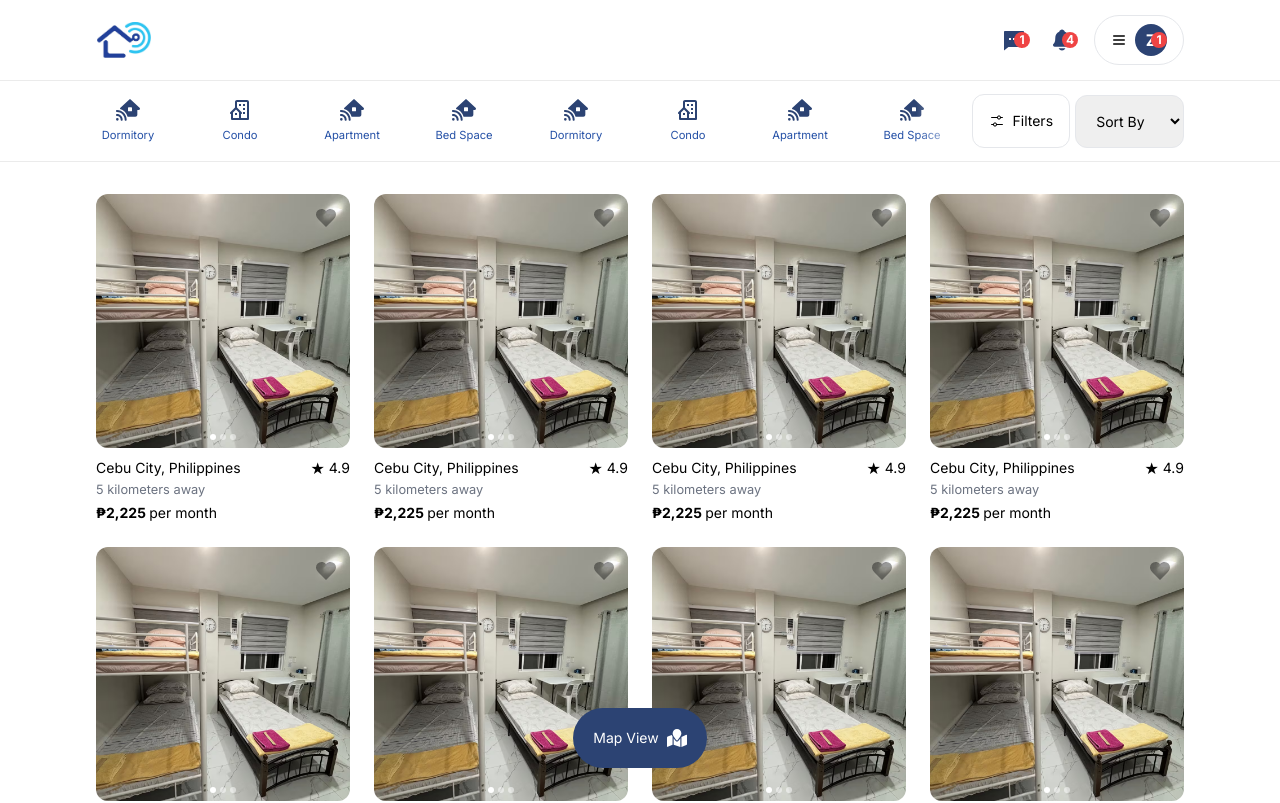
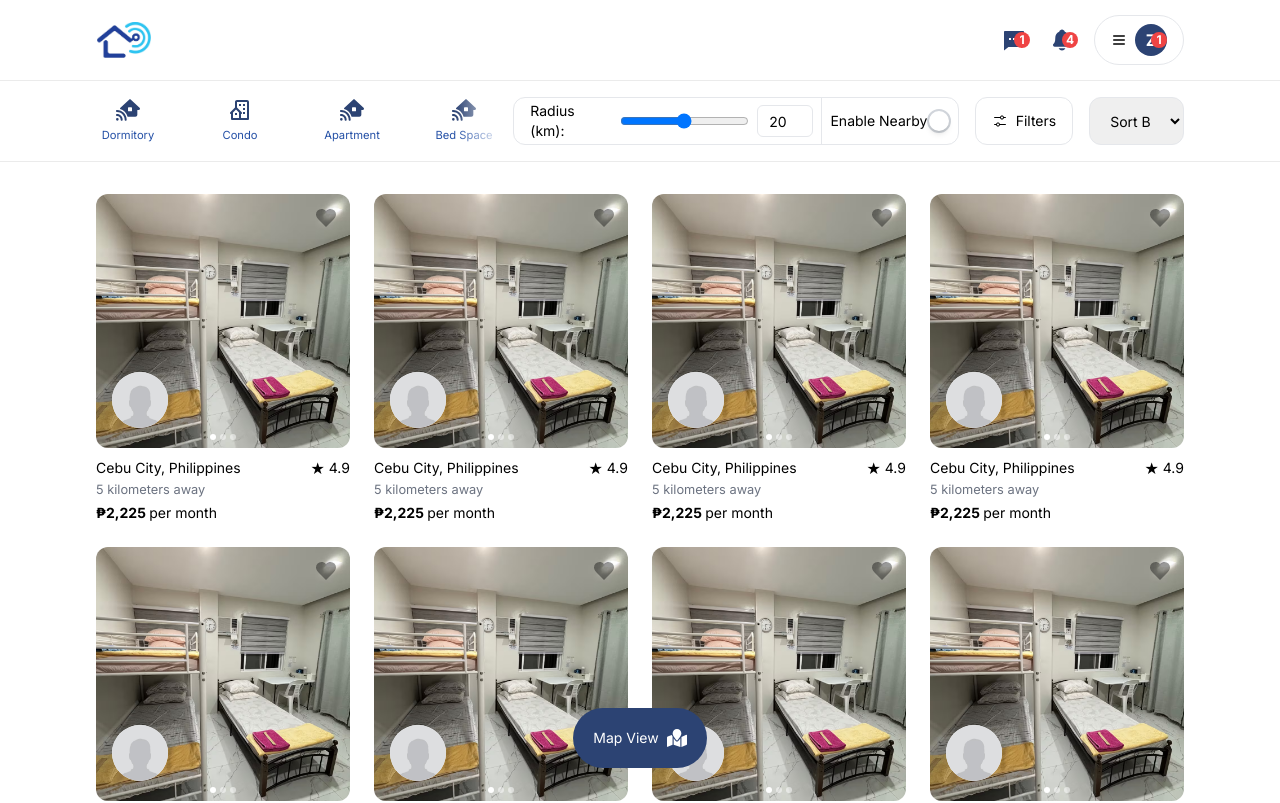
Before and after one commit to Rhixin/RoomRadarWeb, a Next.js app: page /home in a window 1280 px wide. Shown: the top 803 px of the page. Built offline with nearby package versions, Linux system fonts and the light colour scheme.

Commit message:
Added hover details for landlord in listing card

```diff
--- a/components/listingCard/listingCard.tsx
+++ b/components/listingCard/listingCard.tsx
@@ -2,7 +2,7 @@
 import React, { useState } from "react";
 import Image from "next/image";
 import { Heart, ChevronLeft, ChevronRight } from "lucide-react";
-
+import "./listingcard.css";
 const ListingCard = ({
   location,
   distance,
@@ -13,6 +13,7 @@ const ListingCard = ({
   owner,
 }) => {
   const [currentImageIndex, setCurrentImageIndex] = useState(0);
+  const [showDetails, setShowDetails] = useState(false);
 
   const nextImage = (e) => {
     e.stopPropagation();
@@ -25,7 +26,8 @@ const ListingCard = ({
   };
 
   return (
-    <div className="relative group cursor-pointer">
+    <div className="group">
+      <div className="relative cursor-pointer">
         <div className="w-full aspect-square rounded-xl overflow-hidden relative">
           <Image
             src={images[currentImageIndex]}
@@ -33,7 +35,30 @@ const ListingCard = ({
             fill
             className="object-cover w-full h-full group-hover:scale-110 transition"
           />
+          s{/* Lanlord Holder */}
+          <div
+            className={`absolute left-4 top-[70%] flex flex-row  bg-white rounded-full landlord-holder ${
+              showDetails ? "landlord-expand" : ""
+            }`}
+          >
+            <img
+              className="w-14 h-14 rounded-full cursor-pointer"
+              src="/images/landlord_placeholder.jpg"
+              alt="profile"
+              onMouseEnter={() => setShowDetails(true)}
+              onMouseLeave={() => setShowDetails(false)}
+            />
 
+            {/* Animated details */}
+            <div
+              className={`ml-4 mr-6 text-tertiary flex-col justify-center items-center ${
+                showDetails ? "showDetails" : "hideDetails"
+              }`}
+            >
+              <h4 className="text-[.9rem] font-semibold">Aling Merna</h4>
+              <p className="text-[.7rem] text-gray-700">📞09271935386</p>
+            </div>
+          </div>
           {/* Navigation Arrows */}
           {images.length > 1 && (
             <>
@@ -51,7 +76,6 @@ const ListingCard = ({
               </button>
             </>
           )}
-
           {/* Image Dots */}
           {images.length > 1 && (
             <div className="absolute bottom-2 left-1/2 -translate-x-1/2 flex gap-1">
@@ -68,7 +92,6 @@ const ListingCard = ({
               ))}
             </div>
           )}
-
           <button className="absolute top-3 right-3 hover:scale-110 transition">
             <Heart className="w-6 h-6  fill-black/40 stroke-[0]" />
           </button>
@@ -89,6 +112,7 @@ const ListingCard = ({
           </p>
         </div>
       </div>
+    </div>
   );
 };
 
--- /dev/null
+++ b/components/listingCard/listingcard.css
@@ -0,0 +1,48 @@
+/* Keyframe for fade-in */
+@keyframes fadeIn {
+  0% {
+    opacity: 0;
+    transform: translateY(-5px);
+  }
+  100% {
+    opacity: 1;
+    transform: translateY(0);
+  }
+}
+
+/* Keyframe for fade-out */
+@keyframes fadeOut {
+  0% {
+    opacity: 1;
+    transform: translateY(0);
+  }
+  100% {
+    opacity: 0;
+    transform: translateY(-5px);
+  }
+}
+
+/* Keyframe for fade-in */
+@keyframes goExpand {
+  0% {
+    background: transparent;
+  }
+  100% {
+    background-color: white;
+  }
+}
+
+/* Apply animations */
+.showDetails {
+  animation: fadeIn 200ms ease-in-out forwards;
+  display: flex;
+}
+
+.hideDetails {
+  animation: fadeOut 200ms ease-in-out forwards;
+  display: none;
+}
+
+.landlord-expand {
+  animation: goExpand 500ms ease-in-out forwards;
+}
--- a/components/navbar/navbar.tsx
+++ b/components/navbar/navbar.tsx
@@ -12,13 +12,20 @@ import { VscSettings } from "react-icons/vsc";
 import { MdOutlineSort } from "react-icons/md";
 import { RiMessage2Fill } from "react-icons/ri";
 import { IoNotifications } from "react-icons/io5";
+import ToggleButton from "./togglebutton";
 
 export default function Navbar() {
   const [isMenuOpen, setIsMenuOpen] = useState(false);
+  const [radius, setRadius] = useState(20);
+
+  const handleRadiusChange = (e) => {
+    setRadius(e.target.value);
+  };
 
   return (
     <nav className="bg-white sticky top-0 z-50">
       <div className="max-w-[2520px] mx-auto px-4 sm:px-24 border-b border-faded">
+        {/* Upper Navbar Section */}
         <div className="flex justify-between items-center h-16 sm:h-20">
           {/* Logo Section */}
           <div className="flex items-center gap-2">
@@ -88,10 +95,11 @@ export default function Navbar() {
         )}
       </div>
 
+      {/* Lower Navbar Section */}
       <div className="max-w-[2520px] mx-auto px-4 sm:px-24 border-b border-faded">
         <div className="flex justify-between items-center h-16 sm:h-20">
           <div
-            className="flex flex-[80%] gap-12 group"
+            className="flex flex-[40%] gap-12 group"
             id="boarding-house-types"
           >
             <button className="absolute left-2 top-1/2 -translate-y-1/2 bg-white rounded-full p-1 opacity-0 group-hover:opacity-100 hover:opacity-100 transition z-10 border-2">
@@ -201,18 +209,56 @@ export default function Navbar() {
               <p>Bed Space</p>
             </div>
           </div>
-          <div className="flex-[10%] flex items-center justify-center">
-            <div className="hidden md:flex items-center gap-6">
-              <button className="relative flex items-center gap-2 rounded-xl border px-4 py-4 hover:shadow-md transition">
+
+          {/* Show Nearby within this km radius filter */}
+          <div className="flex-[45%] px-2 h-full flex items-center">
+            <div className="relative flex items-center rounded-xl border hover:shadow-md transition text-sm w-full h-[60%] px-2">
+              {/* Slider for selecting radius */}
+              <div className="flex w-[70%] items-center px-2 h-full gap-2">
+                <label className="text-sm">Radius (km):</label>
+                <input
+                  type="range"
+                  min="1"
+                  max="40"
+                  step="1"
+                  value={radius}
+                  className="flex-1 cursor-pointer"
+                  id="radiusSlider"
+                  onChange={(e) => setRadius(e.target.value)}
+                />
+                <input
+                  type="number"
+                  min="1"
+                  max="40"
+                  step="1"
+                  value={radius}
+                  className="w-14 border rounded-md text-center text-sm h-8"
+                  onChange={(e) => {
+                    const value = Math.min(Math.max(e.target.value, 1), 40); // Ensure the value stays within range
+                    setRadius(value);
+                  }}
+                />
+              </div>
+
+              <div className="w-[30%] h-full flex items-center border-l px-2 justify-around">
+                <span className="text-sm whitespace-nowrap">Enable Nearby</span>
+                <ToggleButton></ToggleButton>
+              </div>
+            </div>
+          </div>
+
+          {/* Specfic Filters modal */}
+          <div className="flex-[5%] px-2 h-full flex items-center">
+            <button className="relative flex items-center gap-2 rounded-xl border px-4 hover:shadow-md transition w-full h-[60%]">
               <VscSettings className="h-4 w-4" />
               <p className="text-sm">Filters</p>
             </button>
           </div>
-          </div>
-          <div className="flex-[10%]">
-            <div className="hidden md:flex items-center gap-6">
+
+          {/* Sort by filter */}
+          <div className="flex-[10%] pl-2 h-full flex items-center">
             <select
-                className="relative flex items-center gap-2 rounded-xl border py-4 px-4 hover:shadow-md transition w-full text-sm"
+              className="relative flex items-center gap-2 rounded-xl border px-4 hover:shadow-md transition text-sm w-full h-[60%]"
               defaultValue=""
             >
               <option value="" disabled>
@@ -225,7 +271,6 @@ export default function Navbar() {
           </div>
         </div>
       </div>
-      </div>
     </nav>
   );
 }
--- /dev/null
+++ b/components/navbar/togglebutton.tsx
@@ -0,0 +1,27 @@
+"use client";
+import React, { useState } from "react";
+
+const ToggleButton = () => {
+  const [isOn, setIsOn] = useState(false);
+
+  const toggleHandler = () => {
+    setIsOn((prevState) => !prevState);
+  };
+
+  return (
+    <button
+      onClick={toggleHandler}
+      className={`relative w-12 h-6 rounded-full border-2 transition ${
+        isOn ? "bg-primary border-primary" : "bg-gray-300 border-gray-300"
+      }`}
+    >
+      <div
+        className={`left-0.5 w-5 h-5 bg-white rounded-full shadow-md transition-transform ${
+          isOn ? "translate-x-6" : "translate-x-0"
+        }`}
+      ></div>
+    </button>
+  );
+};
+
+export default ToggleButton;
```
Also changed, not shown: public/images/landlord_placeholder.jpg (added). Lines whose indentation alone changed are shown as unchanged.
